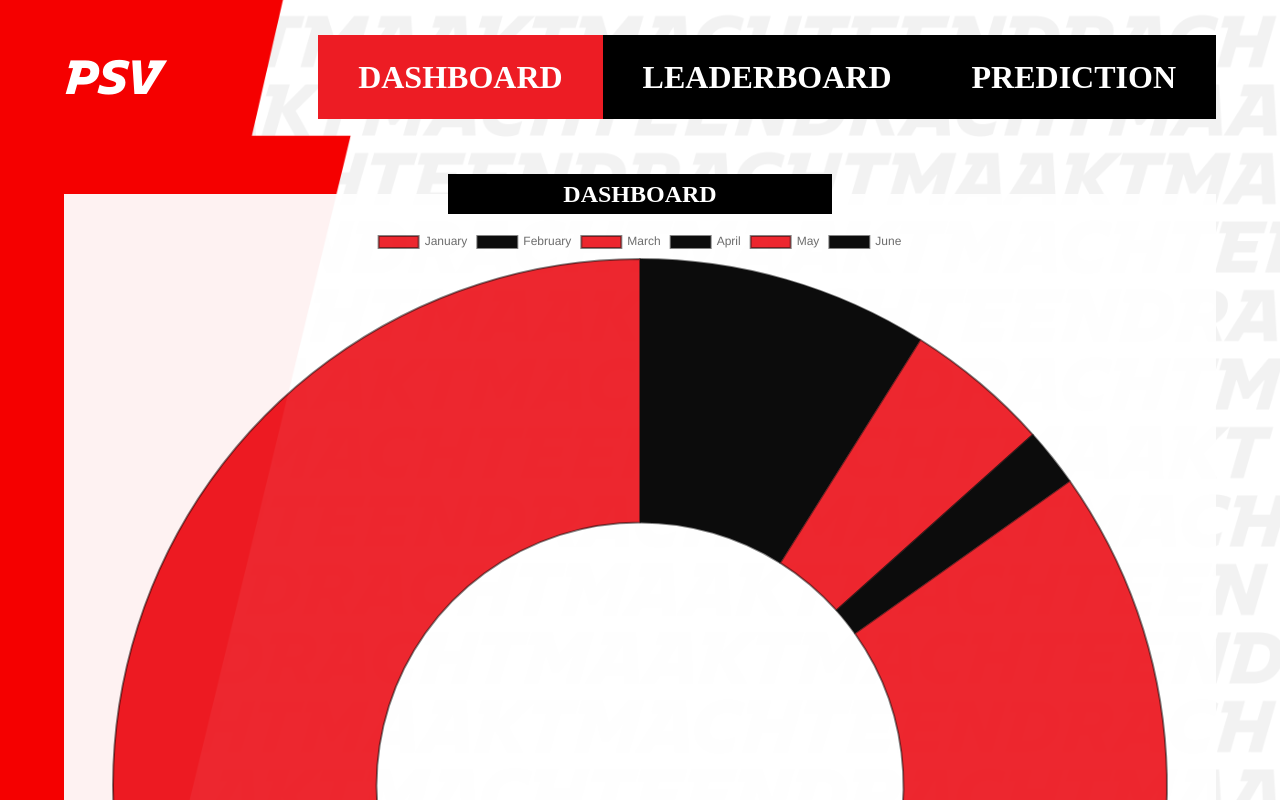
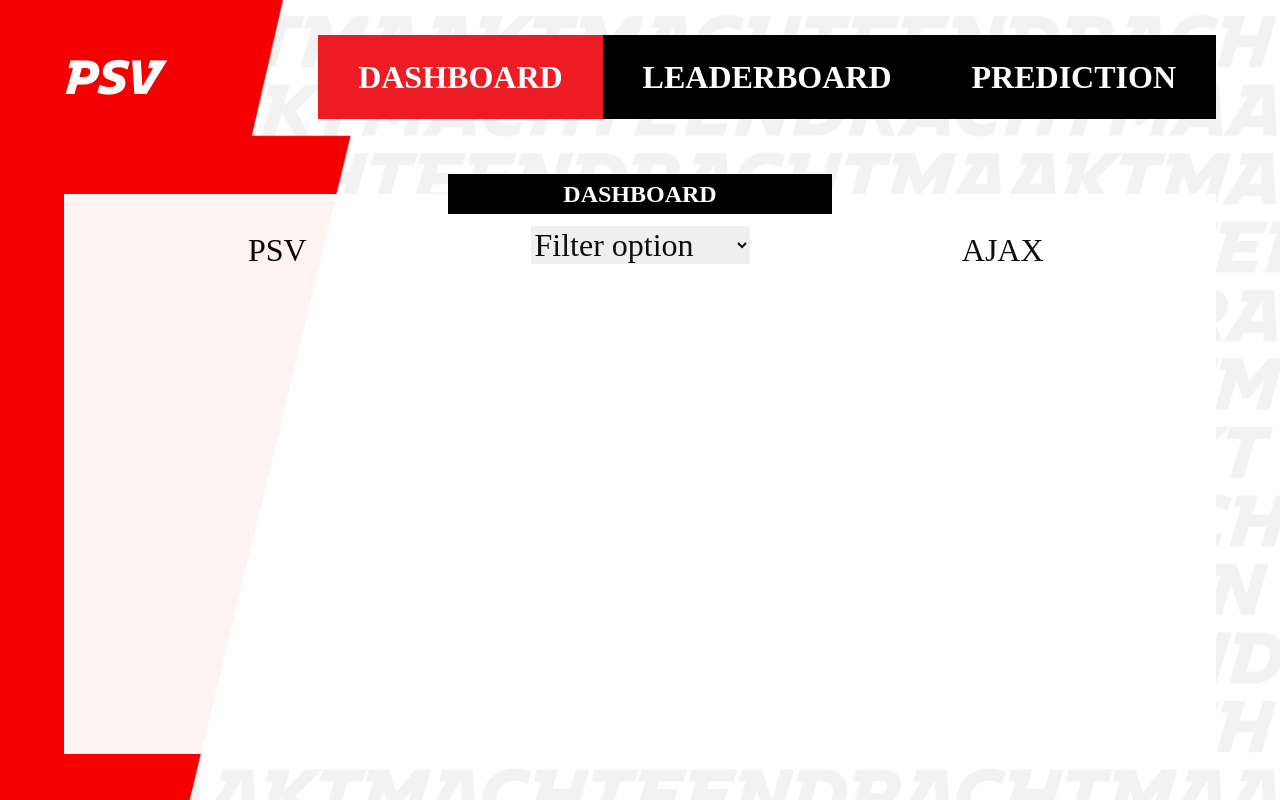
Before and after one commit to Leafar2001/psv-playoffs, a React (Create React App) app: page /dashboard in a window 1280 px wide. Shown: the top 800 px of the page. Built offline with nearby package versions, Linux system fonts and the light colour scheme; a web font is replaced by a local one.

Commit message:
dynamic charts based on data

```diff
--- a/package.json
+++ b/package.json
@@ -12,7 +12,6 @@
     "@types/react": "^18.0.25",
     "@types/react-dom": "^18.0.9",
     "chart.js": "^4.0.1",
-    "json-loader": "^0.5.7",
     "localforage": "^1.10.0",
     "match-sorter": "^6.3.1",
     "react": "^18.2.0",
--- /dev/null
+++ b/src/components/charts/GoalsChart.tsx
@@ -0,0 +1,13 @@
+import React from "react";
+import 'chart.js/auto';
+import { Doughnut } from "react-chartjs-2";
+
+const GoalsChart = ({chartData}: any) => {
+  return (
+    <div>
+      <Doughnut data={chartData} />
+    </div>
+  );
+};
+
+export default GoalsChart;
--- a/src/components/charts/PieChart.tsx
+++ /dev/null
@@ -1,27 +0,0 @@
-import React from "react";
-import 'chart.js/auto';
-import { Chart } from 'react-chartjs-2';
-import { Doughnut } from "react-chartjs-2";
-
-const labels = ["January", "February", "March", "April", "May", "June"];
-const data = {
-  labels: labels,
-  datasets: [
-    {
-      label: "Goals scored",
-      backgroundColor: ["#ed1c24", "#000"],
-      borderColor: "rgb(0,0,0,0.5)",
-      data: [0, 10, 5, 2, 20, 30, 45],
-    },
-  ],
-};
-
-const PieChart = () => {
-  return (
-    <div>
-      <Doughnut data={data} style={{width: '50%'}} />
-    </div>
-  );
-};
-
-export default PieChart;
--- a/src/data/teamData.js
+++ b/src/data/teamData.js
@@ -2,9 +2,7 @@
 export const teamData = [
     {
         id: 1,
-        teamStats:
-        [
-            {
+        teamStats: {
                 teamName: "PSV",
                 generalStats:
                 [
@@ -49,14 +47,11 @@ export const teamData = [
                         redCards: 0
                     }
                 ]
-            }
-        ]
+        }
     },
     {
         id: 2,
-        teamStats:
-        [
-            {
+        teamStats: {
                 teamName: "AJAX",
                 generalStats:
                 [
@@ -83,7 +78,7 @@ export const teamData = [
                         subOns: 1,
                         injuryStatus: false,
                         goals: 11,
-                        assists:3,
+                        assists: 3,
                         yellowCards: 1,
                         redCards: 0
                     },
@@ -102,6 +97,5 @@ export const teamData = [
                     }
                 ]
             }
-        ]
     }
 ]
--- a/src/pages/DashboardPage.tsx
+++ b/src/pages/DashboardPage.tsx
@@ -1,19 +1,125 @@
-import React from "react";
+import React, { useState } from "react";
 import NavBar from "../components/NavBar";
 import HeaderBar from "../components/HeaderBar";
 
-import PieChart from "../components/charts/PieChart";
+import GoalsChart from "../components/charts/GoalsChart";
+import { teamData } from "../data/teamData"
 
 type Props = {};
 
 const DashboardPage = (props: Props) => {
+
+  const [activeData, setActiveData] = useState();
+  const [activeData2, setActiveData2] = useState();
+
+  const [activeNames, setActiveNames] = useState();
+  const [activeNames2, setActiveNames2] = useState();
+
+  const NamesPsv: any = []
+  const NamesAjax: any = []
+  NamesPsv.push(teamData[0].teamStats.players[0].playerName)
+  NamesPsv.push(teamData[0].teamStats.players[1].playerName)
+  NamesAjax.push(teamData[1].teamStats.players[0].playerName)
+  NamesAjax.push(teamData[1].teamStats.players[1].playerName)
+
+  const GoalsPsv: any = []
+  const GoalsAjax: any = []
+  GoalsPsv.push(teamData[0].teamStats.players[0].goals)
+  GoalsPsv.push(teamData[0].teamStats.players[1].goals)
+  GoalsAjax.push(teamData[1].teamStats.players[0].goals)
+  GoalsAjax.push(teamData[1].teamStats.players[1].goals)
+
+  const AssistsPsv: any = []
+  const AssistsAjax: any = []
+  AssistsPsv.push(teamData[0].teamStats.players[0].assists)
+  AssistsPsv.push(teamData[0].teamStats.players[1].assists)
+  AssistsAjax.push(teamData[1].teamStats.players[0].assists)
+  AssistsAjax.push(teamData[1].teamStats.players[1].assists)
+
+  const YellowCardsPsv: any = []
+  const YellowCardsAjax: any = []
+  YellowCardsPsv.push(teamData[0].teamStats.players[0].yellowCards)
+  YellowCardsPsv.push(teamData[0].teamStats.players[1].yellowCards)
+  YellowCardsAjax.push(teamData[1].teamStats.players[0].yellowCards)
+  YellowCardsAjax.push(teamData[1].teamStats.players[1].yellowCards)
+
+  const MinPlayedPsv: any = []
+  const MinPlayedAjax: any = []
+  MinPlayedPsv.push(teamData[0].teamStats.players[0].minutesPlayed)
+  MinPlayedPsv.push(teamData[0].teamStats.players[1].minutesPlayed)
+  MinPlayedAjax.push(teamData[1].teamStats.players[0].minutesPlayed)
+  MinPlayedAjax.push(teamData[1].teamStats.players[1].minutesPlayed)
+
+  const fetchData = (e: any) => {
+    setActiveNames(NamesPsv)
+    setActiveNames2(NamesAjax)
+
+    if(e.target.value === "goals"){
+      setActiveData(GoalsPsv)
+      setActiveData2(GoalsAjax)
+    }
+    if(e.target.value === "assists"){
+      setActiveData(AssistsPsv)
+      setActiveData2(AssistsAjax)
+    }
+    if(e.target.value === "yellow-cards"){
+      setActiveData(YellowCardsPsv)
+      setActiveData2(YellowCardsAjax)
+    }
+    if(e.target.value === "min-played"){
+      setActiveData(MinPlayedPsv)
+      setActiveData2(MinPlayedAjax)
+    }
+  }
+
+  const psvData = {
+    labels: activeNames,
+    datasets: [
+      {
+        label: "Aantal",
+        backgroundColor: ["#ed1c24", "#000"],
+        data: activeData,
+      },
+    ],
+  };
+
+  const ajaxData = {
+    labels: activeNames2,
+    datasets: [
+      {
+        label: "Aantal",
+        backgroundColor: ["#ed1c24", "#000"],
+        data: activeData2,
+      },
+    ],
+  };
+
+
   return (
     <div>
       <NavBar/>
       <HeaderBar Heading={"Dashboard"} />
       <div className="w-full text-[32px] bg-white min-h-[70vh] opacity-95 p-8">
-        <div className="">
-          <PieChart />
+        <div className="flex justify-between">
+          <div className="w-1/3">
+            <div className="flex justify-center align-center"><p>PSV</p></div>
+            <GoalsChart chartData={psvData} />
+          </div>
+          <div className="w-1/5">
+            <div className="flex justify-center">
+              <select className="cursor-pointer" onChange={fetchData}>
+                <option disabled selected>Filter option</option>
+                <option value="goals">Goals</option>
+                <option value="assists">Assists</option>
+                <option value="yellow-cards">Yellow cards</option>
+                <option value="min-played">Minutes played</option>
+              </select>
+            </div>
+          </div>
+          <div className="w-1/3">
+            <div className="flex justify-center align-center"><p>AJAX</p></div>
+            <GoalsChart chartData={ajaxData}/>
+          </div>
         </div>
       </div>
     </div>
```
Also changed, not shown: 1 other file (tests, documents, lock files or other folders).
